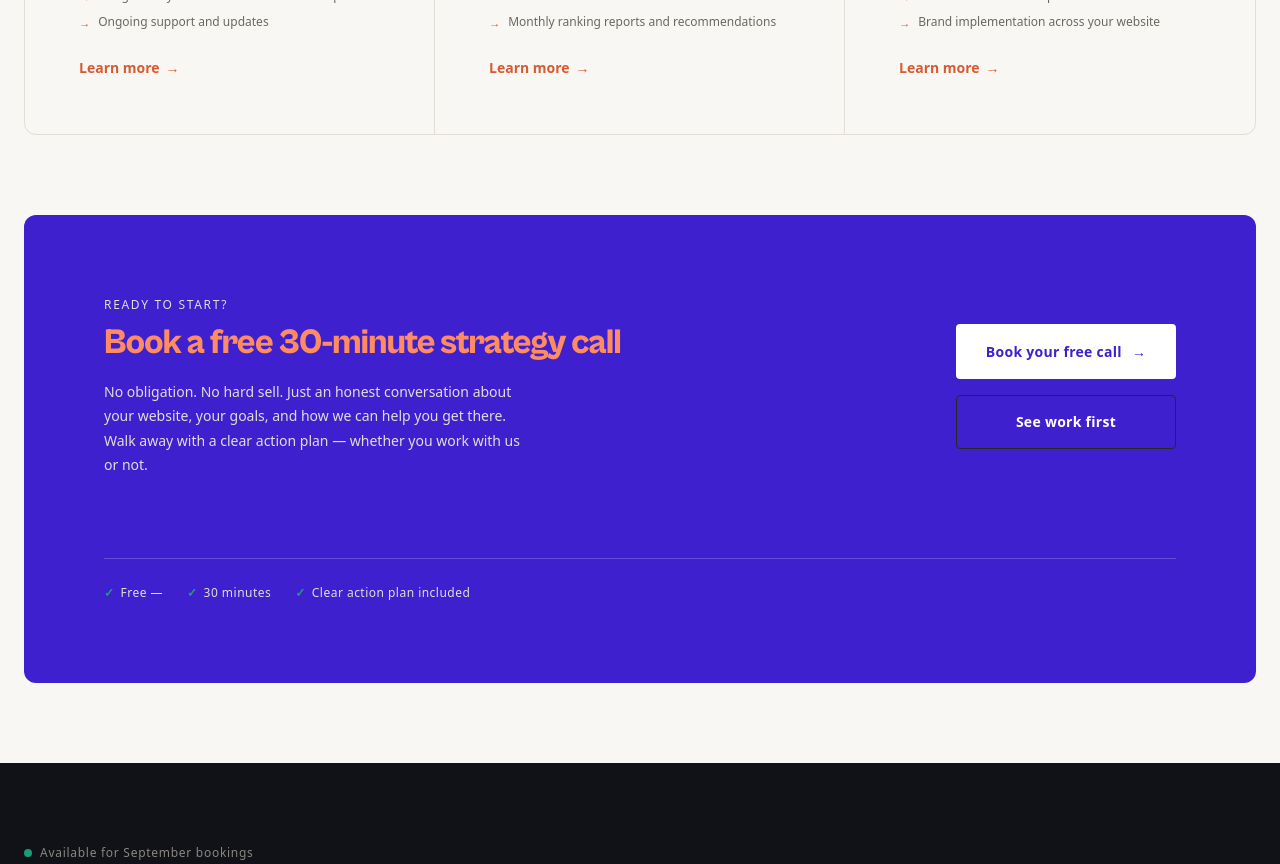
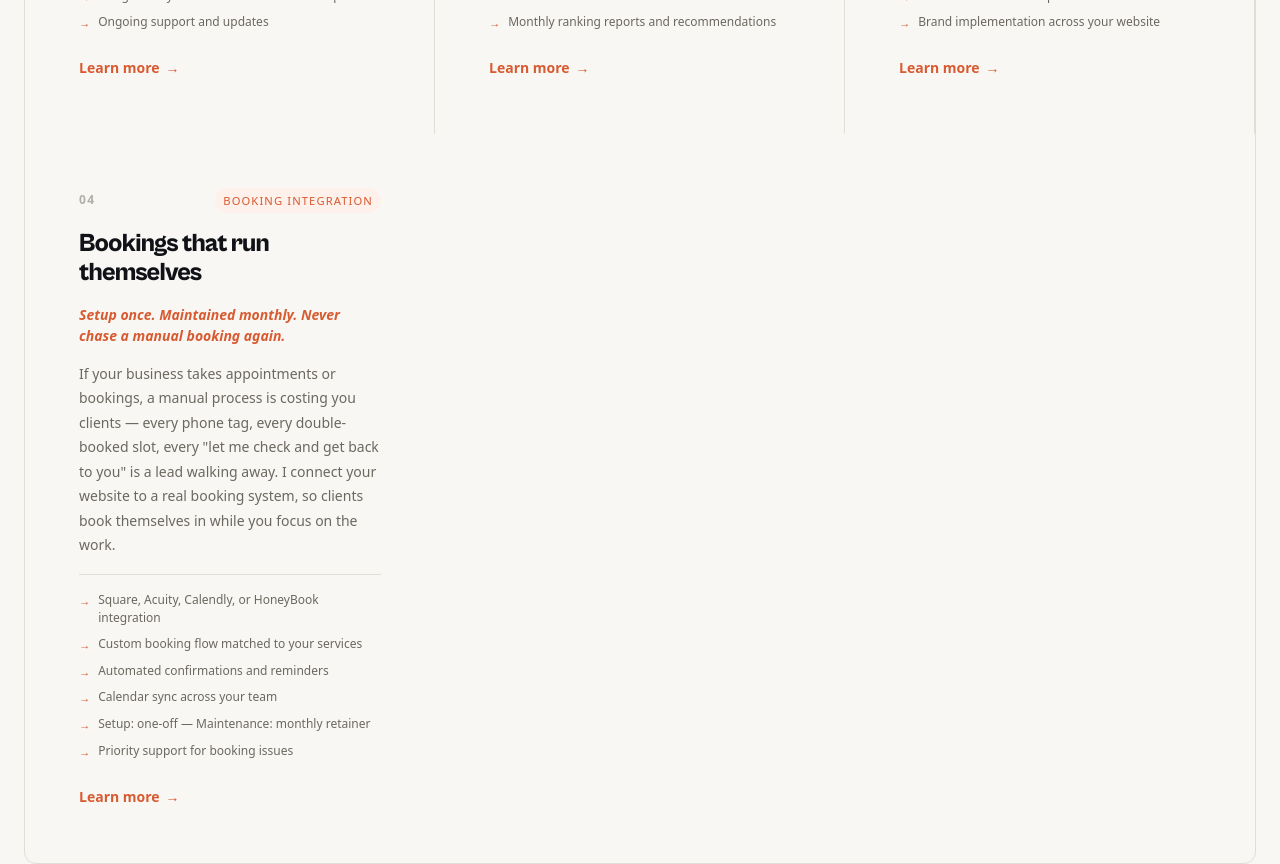
Before and after one commit to LiamHilton-Design/liam-hilton-designs, a React (Vite) app: page /services in a window 1280 px wide. Shown: the part 1320-2184 px from the top of the page. Built offline with nearby package versions, Linux system fonts and the light colour scheme; no server answers; a web font is replaced by a local one.

Commit message:
fix: added new serviceData bookings

```diff
--- a/src/constants/servicesData.js
+++ b/src/constants/servicesData.js
@@ -80,4 +80,25 @@ export const servicesData = [
       ],
       href: '/contact',
     },
+    {
+      id: 'booking',
+      name: 'Bookings that run themselves',
+      tag: 'Booking Integration',
+      hook: 'Setup once. Maintained monthly. Never chase a manual booking again.',
+      description:
+        'If your business takes appointments or bookings, a manual process ' +
+        'is costing you clients — every phone tag, every double-booked slot, ' +
+        'every "let me check and get back to you" is a lead walking away. ' +
+        'I connect your website to a real booking system, so clients book ' +
+        'themselves in while you focus on the work.',
+      deliverables: [
+        'Square, Acuity, Calendly, or HoneyBook integration',
+        'Custom booking flow matched to your services',
+        'Automated confirmations and reminders',
+        'Calendar sync across your team',
+        'Setup: one-off — Maintenance: monthly retainer',
+        'Priority support for booking issues',
+      ],
+      href: '/contact',
+    },
   ]
```
